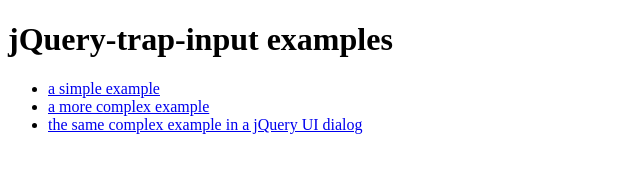
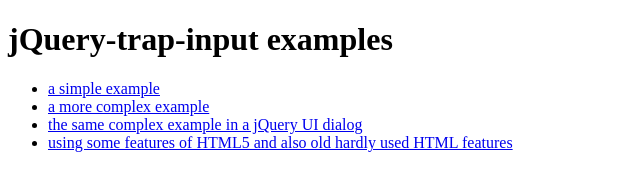
Before and after one commit to julienw/jquery-trap-input, a plain HTML site: page examples/index.html in a window 1280 px wide. Shown: the whole page, without its empty margins (0-640 px from the left). Drawn offline with Linux system fonts and the light colour scheme.

Commit message:
add link to the html5 example

```diff
--- a/examples/index.html
+++ b/examples/index.html
@@ -9,6 +9,7 @@
             <li><a href='simple.html'>a simple example</a></li>
             <li><a href='complex.html'>a more complex example</a></li>
             <li><a href='dialog.html'>the same complex example in a jQuery UI dialog</a></li>
+            <li><a href='html5.html'>using some features of HTML5 and also old hardly used HTML features</a></li>
         </ul>
     </body>
 </html>
```
